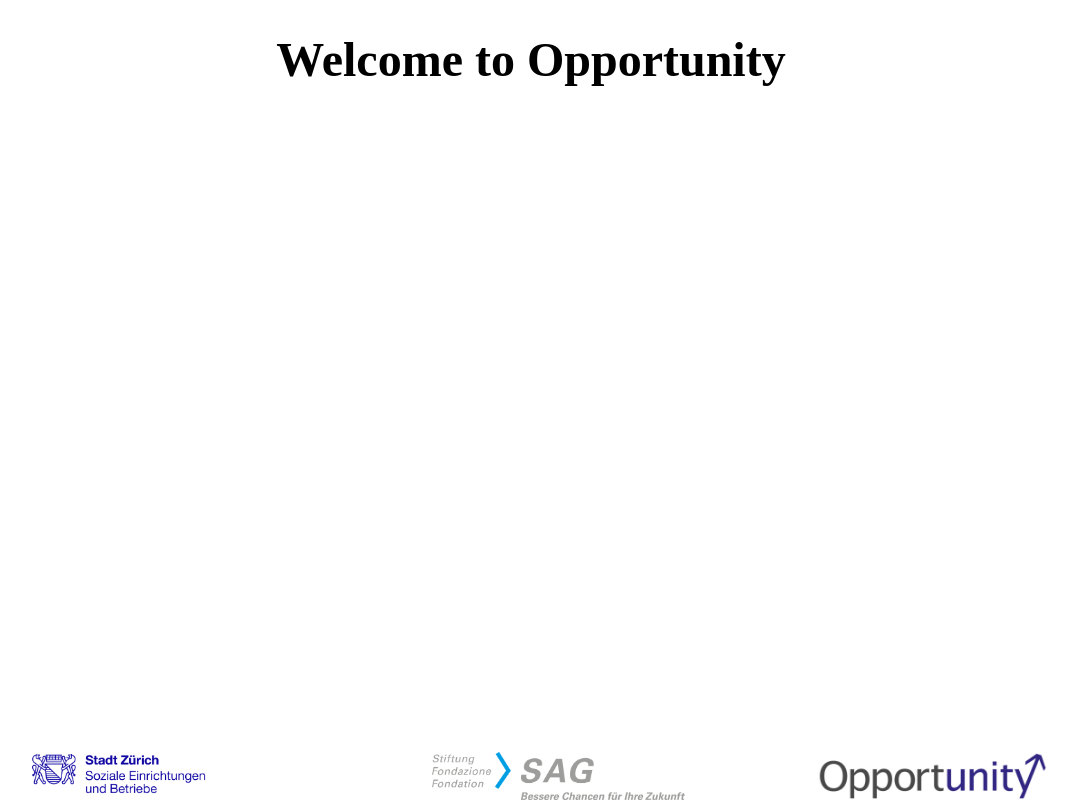
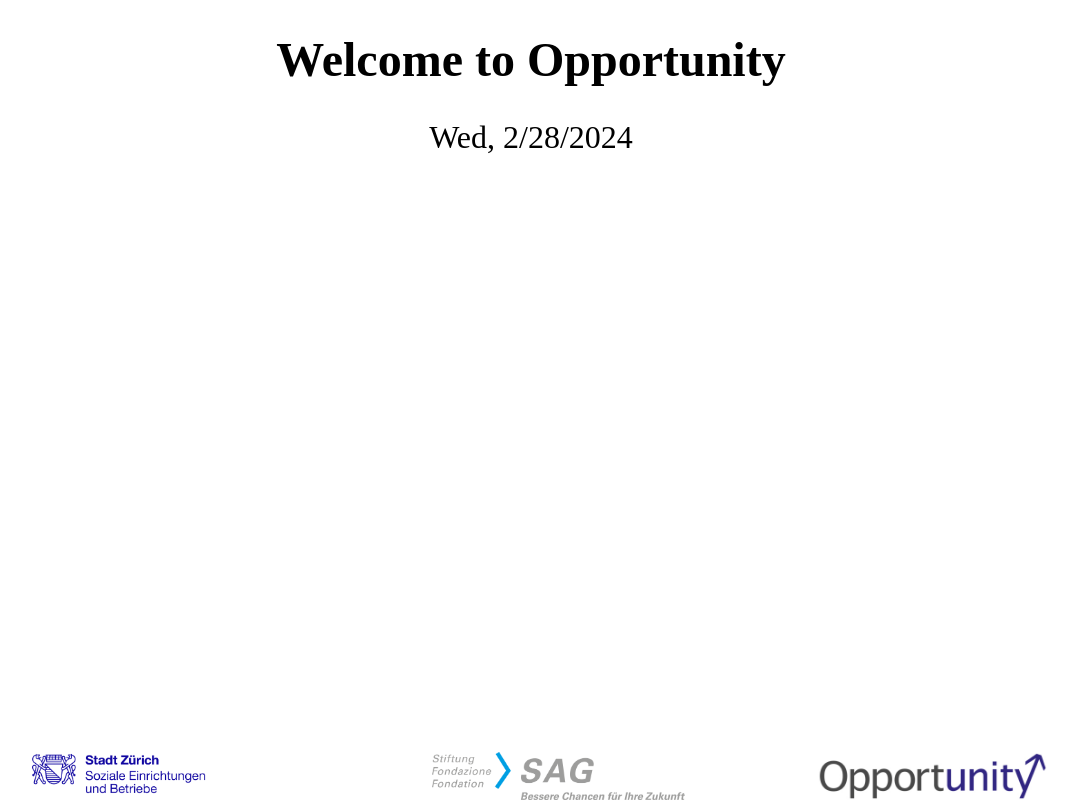
Before and after one commit to wojtek-strzyzowski/welcomescreen-vue, a Vue app: page / in a window 1280 px wide. Shown: the whole page, without its empty margins (109-1186 px from the left). Built offline with nearby package versions, Linux system fonts and the light colour scheme.

Commit message:
footer fertig

```diff
--- a/src/components/BaseFooter.vue
+++ b/src/components/BaseFooter.vue
@@ -11,7 +11,7 @@
 
 </template>
 
-<style>
+<style scoped>
 .footer{
     display: flex;
     flex-direction: row;
--- a/src/components/BaseHeader.vue
+++ b/src/components/BaseHeader.vue
@@ -1,12 +1,27 @@
 <script setup>
 
 defineProps(['title']);
+
+import { ref, onMounted } from 'vue';
+
+let currentDate = ref('');
+
+onMounted(() => {
+  updateCurrentDate();
+});
+
+const updateCurrentDate = () => {
+  const now = new Date();
+  const options = { weekday: 'short', year: 'numeric', day: 'numeric', month: 'numeric' };
+  currentDate.value = now.toLocaleDateString('en-US', options);
+};
 
 </script>
 
 <template>
 <header>
     <h1>{{title}}</h1>
+    <p>{{ currentDate }}</p>
 </header>
 </template>
 
@@ -17,4 +32,10 @@ h1 {
     align-items: center;
     justify-content: center;
 }
+
+p {
+    display: flex;
+    justify-content: center;
+    font-size: xx-large;
+}
 </style>
```
